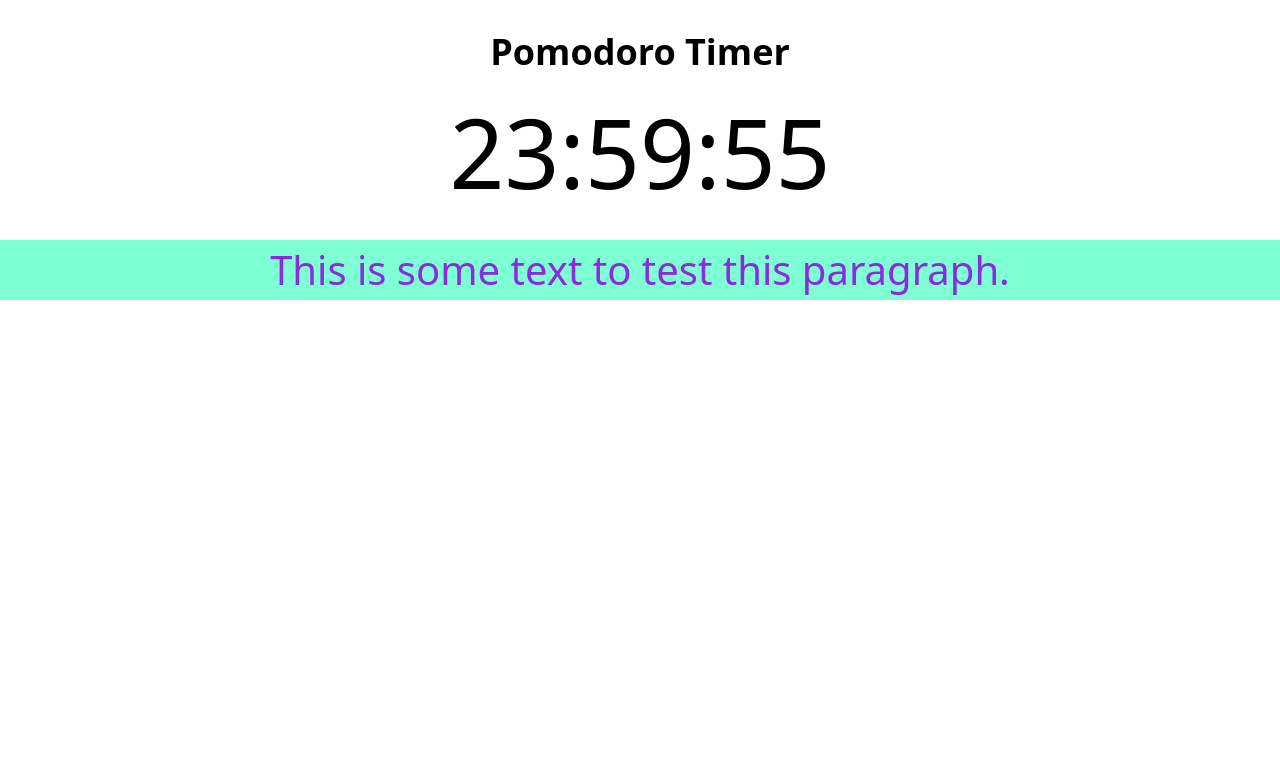
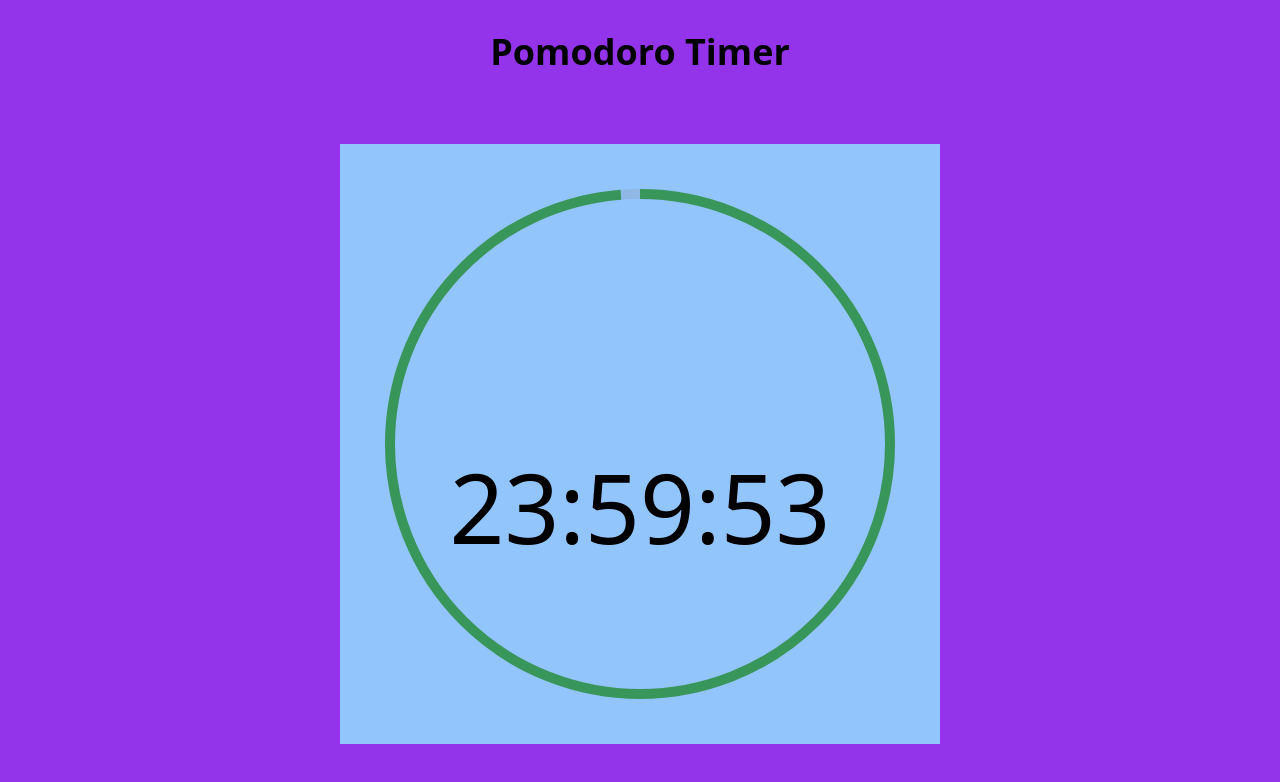
Before and after one commit to DanielaKuester/productivity-toolbox, a Next.js app: page /pomodoro in a window 1280 px wide. Shown: the top 782 px of the page. Built offline with nearby package versions, Linux system fonts and the light colour scheme.

Commit message:
Add: Circles with circumference based on radius

```diff
--- a/pages/pomodoro.jsx
+++ b/pages/pomodoro.jsx
@@ -45,12 +45,45 @@ const Pomodoro = () => {
             <meta name="description" content="The pomodoro timer balances work on the current task with breaks in between." />
             <meta name="viewport" content="width=device-width, initial-scale=1" />
             <link rel="icon" href="/favicon.ico" />
-            <div className="min-h-screen">
+            <div className="min-h-screen bg-purple-600">
                 <h1 className="text-4xl p-8 font-bold text-black text-center">
                     Pomodoro Timer
                 </h1>
-                <p className="text-8xl text-center">{`${hours}:${minutes}:${seconds}`}</p>
-                <p className={`${pomodoroStyles.paragraph} text-center mt-10`}>This is some text to test this paragraph.</p>
+                {/* <p className="text-8xl text-center">{`${hours}:${minutes}:${seconds}`}</p> */}
+                {/* <p className={`${pomodoroStyles.paragraph} ${pomodoroStyles.mytext} text-center mt-10`}>This is some text to test this paragraph.</p> */}
+                <div className="">
+                    <svg className="bg-blue-300 mx-auto mt-10" height="600" width="600" xmlns="http://www.w3.org/2000/svg">
+                        {/* The circumference of a circle is 2π*r, so in this case it is 2π * 250 = ~1571 */}
+                        <circle
+                            id="gray-circle"
+                            className={pomodoroStyles.circle}
+                            r="250"
+                            cx="300"
+                            cy="300"
+                            fill="transparent"
+                            stroke="gray"
+                            stroke-width="10"
+                            stroke-opacity="0.2"
+                            strokeDasharray={1571}
+                            strokeDashoffset={0}
+                        />
+                        <circle
+                            id="green-circle"
+                            className={pomodoroStyles.circle}
+                            r="250"
+                            cx="300"
+                            cy="300"
+                            fill="transparent"
+                            stroke="green"
+                            stroke-opacity="0.6"
+                            stroke-width="10"
+                            strokeDasharray={1571}
+                            strokeDashoffset={20}
+                            transform="translate(0 0), rotate(270 300 300)"
+                        />
+                        <text className="text-8xl" x="300" y="400" text-anchor="middle" fill="black">{`${hours}:${minutes}:${seconds}`}</text>
+                    </svg>
+                </div>
             </div>
         </>
     )
```
Also changed, not shown: styles/pomodoro.module.css (+15 -0 lines).
